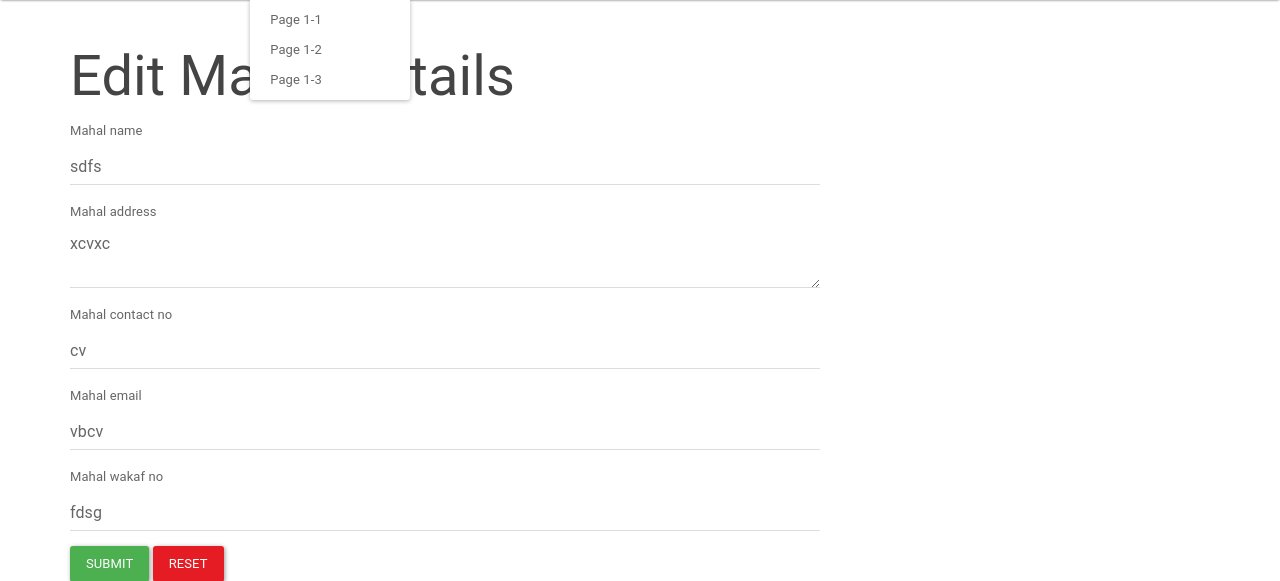
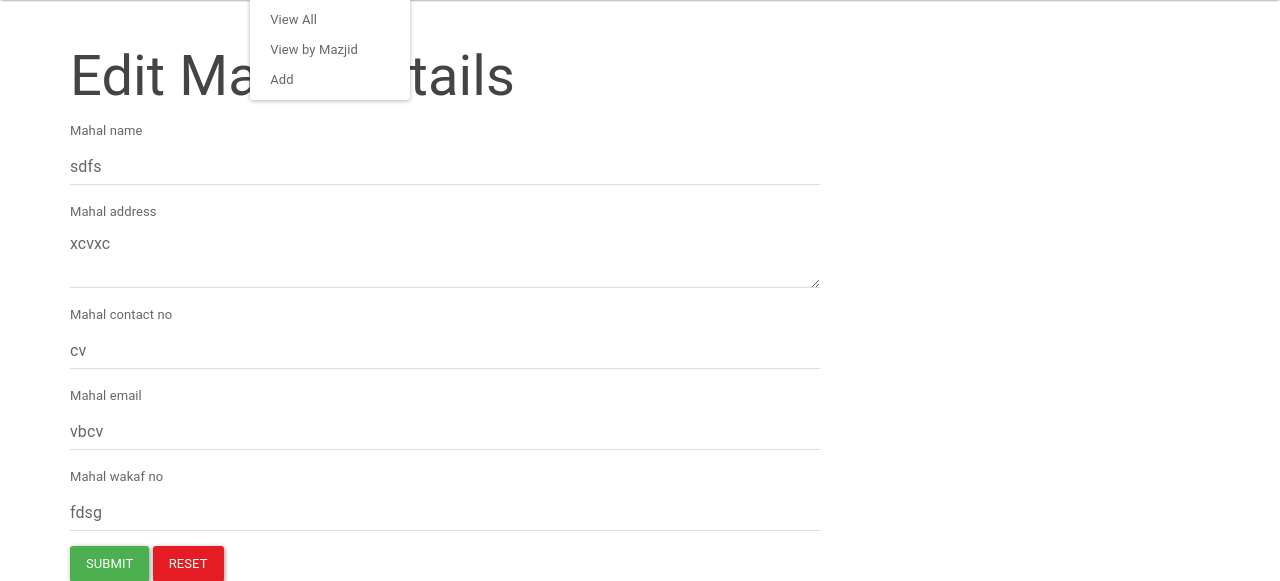
Before and after one commit to sanalrepo1993/mezan, a Django app: page /mahal/ in a window 1280 px wide, after a click on "Members And Family". Shown: the part 64-645 px from the top of the page. Run offline with Django 3.2, Linux system fonts and the light colour scheme; data comes from the database, SQL or seed files in the repository; some libraries are stand-ins or nearby versions.

Commit message:
edited navbar

```diff
--- a/mezan/templates/base/base.html
+++ b/mezan/templates/base/base.html
@@ -61,36 +61,38 @@
         <a class="dropdown-toggle" data-toggle="dropdown" href="#">Members And Family
         <span class="caret"></span></a>
         <ul class="dropdown-menu">
-          <li><a href="#">Page 1-1</a></li>
-          <li><a href="#">Page 1-2</a></li>
-          <li><a href="#">Page 1-3</a></li>
+          <li><a href="#">View All</a></li>
+          <li><a href="#">View by Mazjid</a></li>
+          <li><a href="#">Add</a></li>
         </ul>
       </li>
       <li class="dropdown">
         <a class="dropdown-toggle" data-toggle="dropdown" href="#">Accounts
         <span class="caret"></span></a>
         <ul class="dropdown-menu">
-          <li><a href="#">Page 1-1</a></li>
-          <li><a href="#">Page 1-2</a></li>
-          <li><a href="#">Page 1-3</a></li>
+          <li><a href="#">View Income</a></li>
+          <li><a href="#">View Expense</a></li>
+          <li><a href="#">Daybook</a></li>
+          <li><a href="#">Income Types</a></li>
+          <li><a href="#">Expense Types</a></li>
         </ul>
       </li>
       <li class="dropdown">
         <a class="dropdown-toggle" data-toggle="dropdown" href="#">Madrasa
         <span class="caret"></span></a>
         <ul class="dropdown-menu">
-          <li><a href="#">Page 1-1</a></li>
-          <li><a href="#">Page 1-2</a></li>
-          <li><a href="#">Page 1-3</a></li>
+          <li><a href="#">View All</a></li>
+          <li><a href="#">View by Mazjid</a></li>
+          <li><a href="#">Add</a></li>
         </ul>
       </li>
       <li class="dropdown">
         <a class="dropdown-toggle" data-toggle="dropdown" href="#">Functions
         <span class="caret"></span></a>
         <ul class="dropdown-menu">
-          <li><a href="#">Page 1-1</a></li>
-          <li><a href="#">Page 1-2</a></li>
-          <li><a href="#">Page 1-3</a></li>
+          <li><a href="#">View All</a></li>
+          <li><a href="#">View by Mazjid</a></li>
+          <li><a href="#">Add</a></li>
         </ul>
       </li>
 
```
